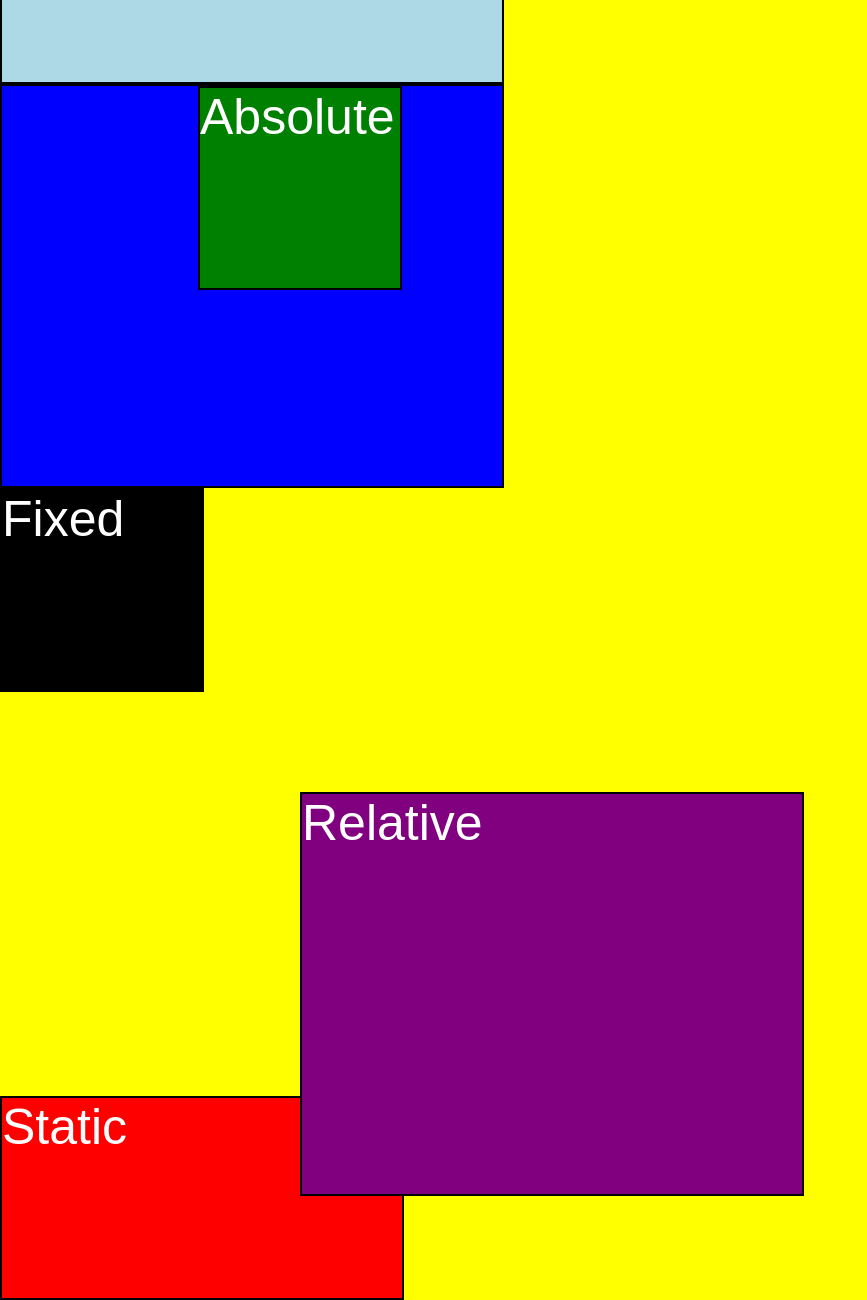
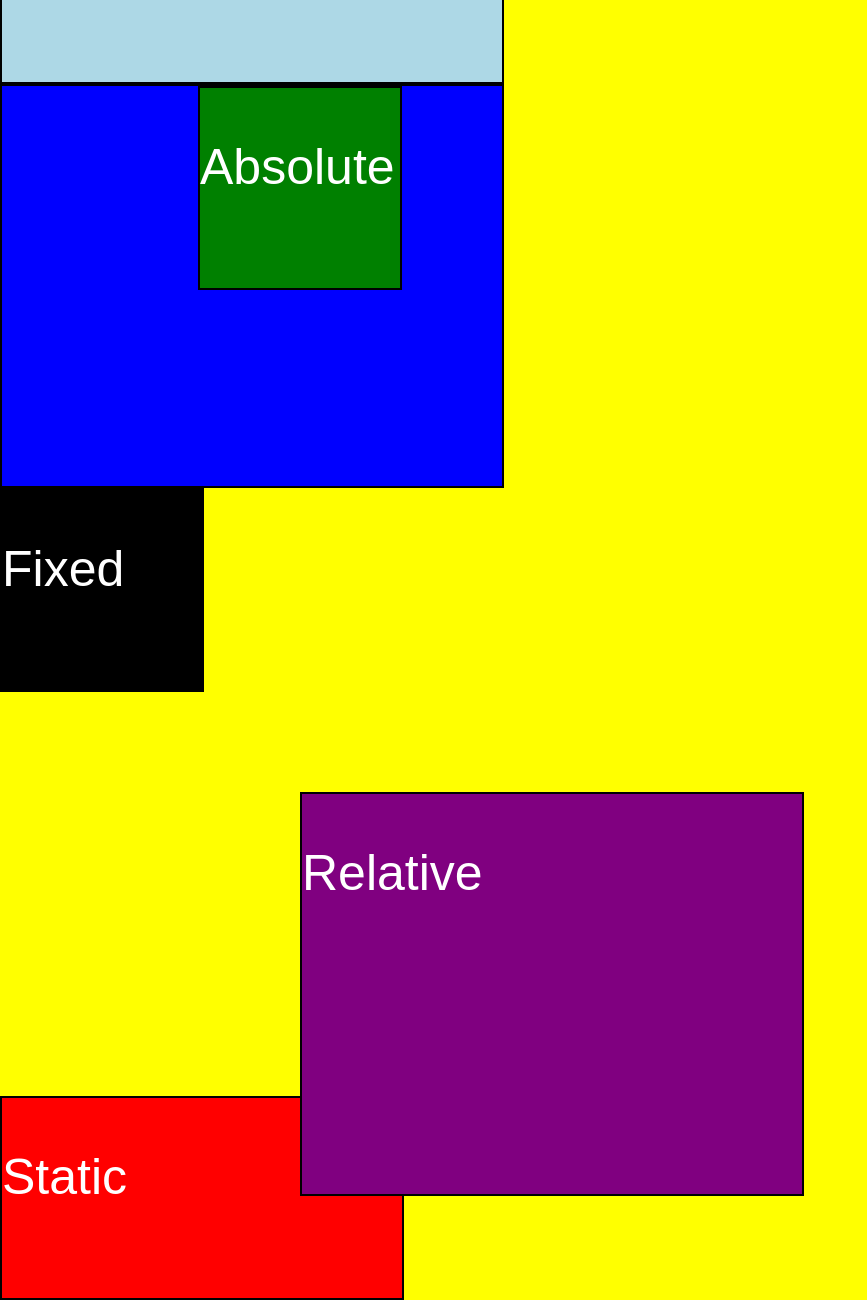
Before and after one commit to AlexandraBouillon/cssPositioning, a plain HTML site: page index.html in a window 1280 px wide. Shown: the part 1124-2424 px from the top of the page, without its empty margins (0-867 px from the left). Drawn offline with Linux system fonts and the light colour scheme.

Commit message:
final edits

```diff
--- a/index.html
+++ b/index.html
@@ -9,14 +9,34 @@
 </head>
 <body>
 
-    <div class="sticky">Sticky</div>
+    <div class="sticky">
+        <p class="text">
+            Sticky
+        </p>
+    </div>
     <div class="big"></div>
     <div class="absolute-container">
-        <div class="absolute">Absolute</div>
+        <div class="absolute">
+            <p class="text">
+                Absolute
+            </p>
+        </div>
     </div>
-    <div class="fixed">Fixed</div>
-    <div class="relative">Relative</div>
-    <div class="static">Static</div>
+    <div class="fixed">
+        <p class="text">
+            Fixed
+        </p>
+    </div>
+    <div class="relative">
+        <p class="text">
+            Relative
+        </p>
+    </div>
+    <div class="static">
+        <p class="text">
+            Static
+        </p>
+    </div>
 
 </body>
 </html>
--- a/site.css
+++ b/site.css
@@ -6,10 +6,6 @@ body{
 .absolute{
     border:2px solid black ;
      background:green;
-     font-size: 50px;
-     color: white;
-     font-weight:200;
-     font-family: Arial, Helvetica, sans-serif;
      height: 200px;
      width: 200px;
      position:absolute;
@@ -19,13 +15,8 @@ body{
 .fixed{
     border:2px solid black ;
     background: black;
-    font-size: 50px;
-     color: white;
-     font-weight:200;
-     font-family: Arial, Helvetica, sans-serif;
     height: 200px;
     width: 200px;
-    font-size: 50px;
     /* position: fixed; */
     left: 100px;
     bottom: 100px;
@@ -34,10 +25,6 @@ body{
 .static{
     border:2px solid black ;
     background: red;
-    font-size: 50px;
-    color: white;
-    font-weight:200;
-    font-family: Arial, Helvetica, sans-serif;
     height: 200px;
     width: 400px;
     font-size: 50px;
@@ -55,10 +42,6 @@ body{
     border:2px solid black ;
     font-size: 50px;
     background: purple;
-    font-size: 50px;
-     color: white;
-     font-weight:200;
-     font-family: Arial, Helvetica, sans-serif;
     height: 400px;
     width: 500px;
     position: relative;
@@ -69,10 +52,6 @@ body{
     border:2px solid black ;
     font-size: 50px;
     background: pink;
-    font-size: 50px;
-     color: white;
-     font-weight:200;
-     font-family: Arial, Helvetica, sans-serif;
     height: 400px;
     width: 500px;
     position: sticky;
@@ -87,3 +66,9 @@ body{
     /* position: static; */
     border:2px solid black ;
 }
+.text {
+    font-size: 50px;
+     color: white;
+     font-weight:200;
+     font-family: Arial, Helvetica, sans-serif;
+}
```
Also changed, not shown: 1 other file.
